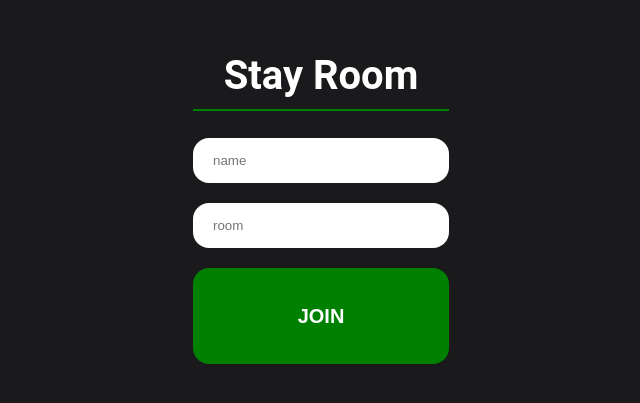
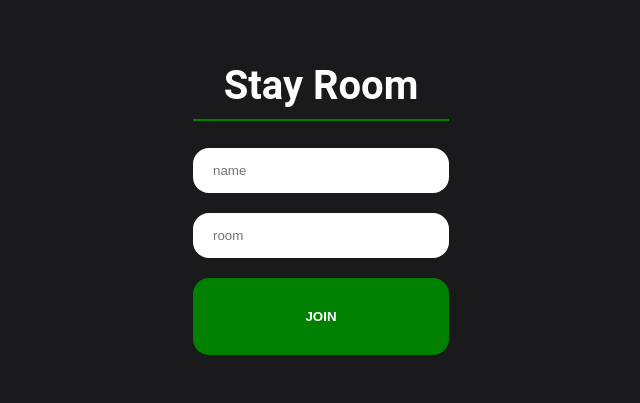
Before and after one commit to levmetal/chatApp, a React (Create React App) app in the folder react-chat/: page / in a window 1280 px wide. Shown: the part 205-608 px from the top of the page, without its empty margins (319-959 px from the left). Built offline with nearby package versions, Linux system fonts and the light colour scheme.

Commit message:
Update join.css

```diff
--- a/react-chat/src/components/join/join.css
+++ b/react-chat/src/components/join/join.css
@@ -32,7 +32,7 @@ html, body {
   border: none;
 }
 .btnTitle{
-font-size: 1.5em;
+font-size: 1em;
 
 }
 
@@ -54,6 +54,9 @@ font-size: 1.5em;
     border: none;
     width: 100%;
 }
+.button:hover {
+opacity:0.8;
+}
 
 .mt-20 {
   margin-top: 20px;
```
